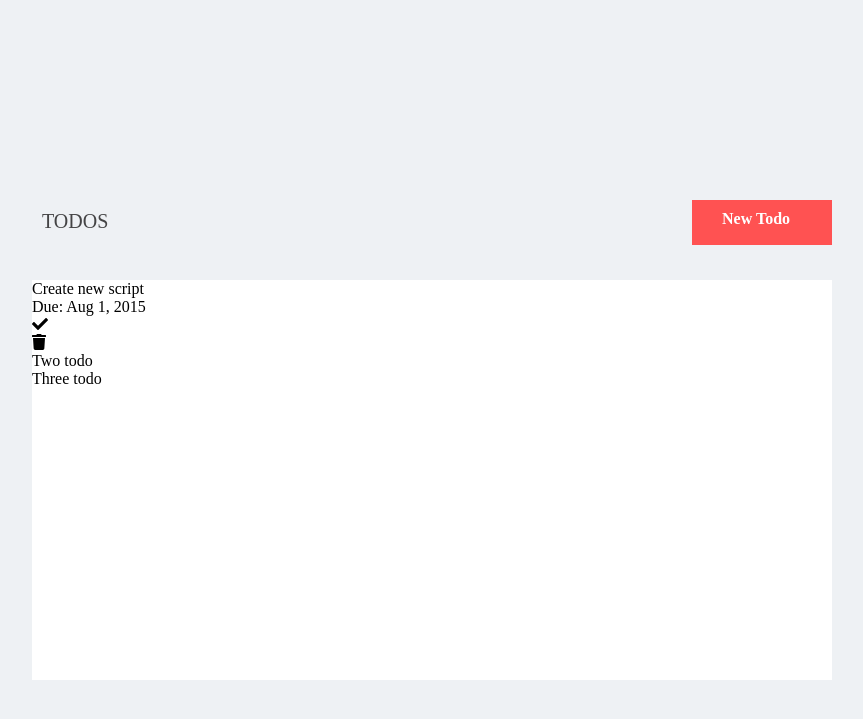
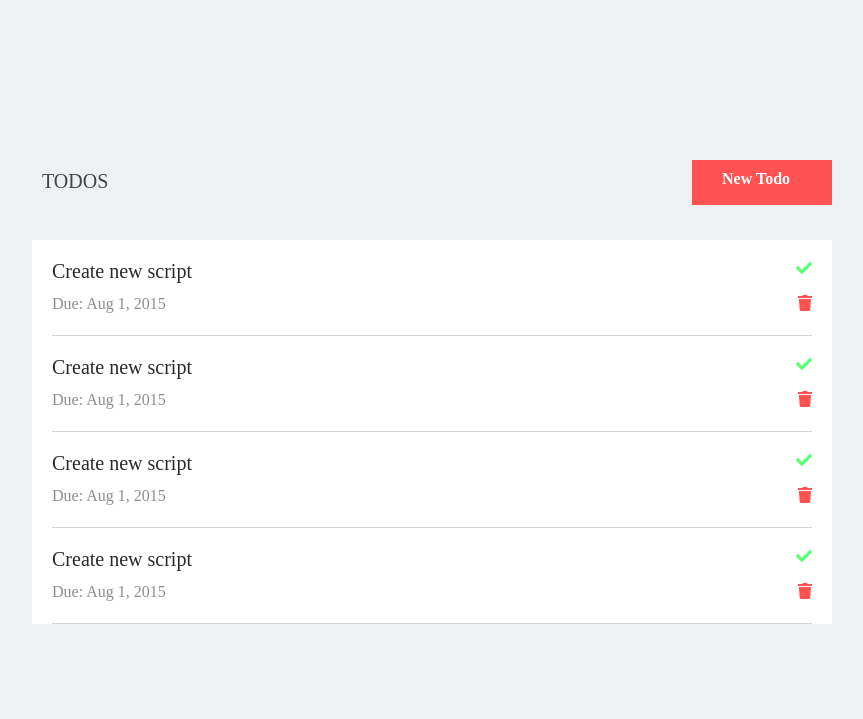
Before and after one commit to Vorh/php-examples, a PHP site: page / in a window 1280 px wide. Shown: the top 719 px of the page, without its empty margins (208-1071 px from the left). Run offline with PHP 8.4, Linux system fonts and the light colour scheme; some libraries are stand-ins or nearby versions.

Commit message:
[ ADD ] design and markup

```diff
--- a/src/task_manager/index.php
+++ b/src/task_manager/index.php
@@ -14,16 +14,81 @@
     </div>
 
 
-    <div class="todos">
+    <div class="todos" id="scroll-bar">
         <div class="todo">
-            <div class="caption-t"> Create new script
+            <div class="box-line">
+                <div class="caption-t"> Create new script
+                </div>
+                <div class="btn-t-complete"><i class="fas fa-check"></i></div>
             </div>
-            <div class="date-t">Due: Aug 1, 2015</div>
-            <div class="btn-t-complete"><i class="fas fa-check"></i></div>
-            <div class="btn-t-delete"><i class="fas fa-trash"></i></div>
+            <div class="box-line">
+                <div class="date-t">Due: Aug 1, 2015</div>
+                <div class="btn-t-delete"><i class="fas fa-trash"></i></div>
+            </div>
         </div>
-        <div class="todo">Two todo</div>
-        <div class="todo">Three todo</div>
+        <div class="separator-todes"></div>
+        <div class="todo">
+            <div class="box-line">
+                <div class="caption-t"> Create new script
+                </div>
+                <div class="btn-t-complete"><i class="fas fa-check"></i></div>
+            </div>
+            <div class="box-line">
+                <div class="date-t">Due: Aug 1, 2015</div>
+                <div class="btn-t-delete"><i class="fas fa-trash"></i></div>
+            </div>
+        </div>
+        <div class="separator-todes"></div>
+        <div class="todo">
+            <div class="box-line">
+                <div class="caption-t"> Create new script
+                </div>
+                <div class="btn-t-complete"><i class="fas fa-check"></i></div>
+            </div>
+            <div class="box-line">
+                <div class="date-t">Due: Aug 1, 2015</div>
+                <div class="btn-t-delete"><i class="fas fa-trash"></i></div>
+            </div>
+        </div>
+        <div class="separator-todes"></div>
+
+        <div class="todo">
+            <div class="box-line">
+                <div class="caption-t"> Create new script
+                </div>
+                <div class="btn-t-complete"><i class="fas fa-check"></i></div>
+            </div>
+            <div class="box-line">
+                <div class="date-t">Due: Aug 1, 2015</div>
+                <div class="btn-t-delete"><i class="fas fa-trash"></i></div>
+            </div>
+        </div>
+        <div class="separator-todes"></div>
+
+        <div class="todo">
+            <div class="box-line">
+                <div class="caption-t"> Create new script
+                </div>
+                <div class="btn-t-complete"><i class="fas fa-check"></i></div>
+            </div>
+            <div class="box-line">
+                <div class="date-t">Due: Aug 1, 2015</div>
+                <div class="btn-t-delete"><i class="fas fa-trash"></i></div>
+            </div>
+        </div>
+        <div class="separator-todes"></div>
+
+        <div class="todo">
+            <div class="box-line">
+                <div class="caption-t"> Create new script
+                </div>
+                <div class="btn-t-complete"><i class="fas fa-check"></i></div>
+            </div>
+            <div class="box-line">
+                <div class="date-t">Due: Aug 1, 2015</div>
+                <div class="btn-t-delete"><i class="fas fa-trash"></i></div>
+            </div>
+        </div>
 
     </div>
 
--- a/src/task_manager/style.css
+++ b/src/task_manager/style.css
@@ -13,7 +13,7 @@ html,body {
     left: 0;
 
 
-    height: 400px;
+    height: 480px;
     width: 800px;
 }
 
@@ -23,7 +23,9 @@ html,body {
 
 .todos {
     background-color: white;
-    height: 100%;
+    height: 80%;
+    overflow-y: auto;
+    overflow-x: hidden;
 }
 
 .caption {
@@ -49,7 +51,66 @@ html,body {
 }
 
 .todo {
+    padding: 20px 20px 5px 20px;
+}
+
+.box-line {
+    height: 35px;
+}
+
+
+.caption-t {
+    font-size: 20px;
+    color:#2a2a2a;
+    font-weight: 500;
+    float: left;
+}
+
+.btn-t-complete {
+    float: right;
+    cursor: pointer;
+    color: #5aff75;
+}
+
+.btn-t-delete {
+    float: right;
+    cursor: pointer;
+    color: #ff5252;
+}
+
+.date-t {
+    float: left;
+    color: #444445;
+    opacity: 0.6;
+}
+
+
+.separator-todes {
+    background-color: #2a2a2a;
+    height: 1px;
+    opacity: 0.2;
+    margin: 0 20px 0 20px;
+}
 
 
 
+
+#scroll-bar::-webkit-scrollbar-track
+{
+    -webkit-box-shadow: inset 0 0 6px rgba(0,0,0,0.3);
+    border-radius: 10px;
+    background-color: #F5F5F5;
 }
+
+#scroll-bar::-webkit-scrollbar
+{
+    width: 12px;
+    background-color: #F5F5F5;
+}
+
+#scroll-bar::-webkit-scrollbar-thumb
+{
+    border-radius: 10px;
+    -webkit-box-shadow: inset 0 0 6px rgba(0,0,0,.3);
+    background-color: #efeaea;
+}
```
